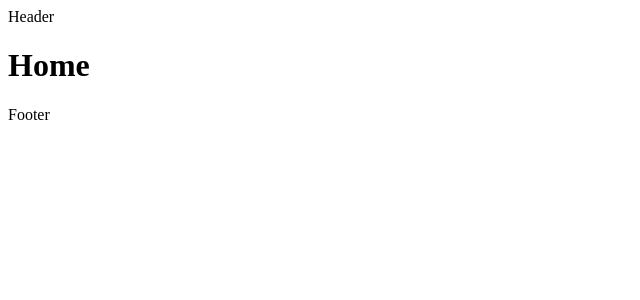
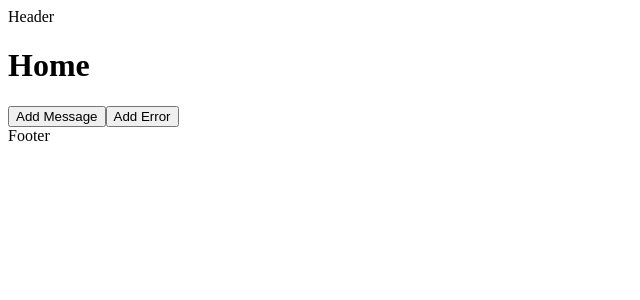
Before and after one commit to isoppp/my-nextjs-starter, a Next.js app: page / in a window 1280 px wide. Shown: the top 300 px of the page, without its empty margins (0-640 px from the left). Built offline with nearby package versions, Linux system fonts and the light colour scheme.

Commit message:
add flash message components for recoil example

```diff
--- a/package.json
+++ b/package.json
@@ -27,6 +27,7 @@
   "dependencies": {
     "@types/node": "^14.14.25",
     "@types/react": "^17.0.1",
+    "clsx": "^1.1.1",
     "next": "^10.0.6",
     "react": "^17.0.1",
     "react-dom": "^17.0.1",
@@ -37,6 +38,7 @@
   "devDependencies": {
     "@tailwindcss/aspect-ratio": "^0.2.0",
     "@tailwindcss/custom-forms": "^0.2.1",
+    "@types/react-dom": "^17.0.1",
     "@typescript-eslint/eslint-plugin": "^4.14.2",
     "@typescript-eslint/parser": "^4.14.2",
     "autoprefixer": "^10.2.4",
--- /dev/null
+++ b/src/hooks/useClient.ts
@@ -0,0 +1,11 @@
+import { useState, useEffect } from 'react'
+
+export const useClient = (): boolean => {
+  const [isClient, setIsClient] = useState(false)
+
+  useEffect(() => {
+    if (typeof window !== 'undefined') setIsClient(true)
+  }, [])
+
+  return isClient
+}
--- a/src/pages/_app.tsx
+++ b/src/pages/_app.tsx
@@ -1,6 +1,7 @@
 import AppFooter from '@/components/AppFooter'
 import AppHeader from '@/components/AppHeader'
 import { DebugObserver } from '@/components/core/DebugObserver'
+import FlashMessages from '@/components/shared/FlashMessages'
 import { AppProps } from 'next/app'
 import Head from 'next/head'
 import 'tailwindcss/tailwind.css'
@@ -23,6 +24,7 @@ export default function MyApp({ Component, pageProps }: AppProps): JSX.Element {
           <Component {...pageProps} />
         </main>
         <AppFooter />
+        <FlashMessages />
       </QueryClientProvider>
     </RecoilRoot>
   )
--- a/src/pages/index.tsx
+++ b/src/pages/index.tsx
@@ -1,6 +1,16 @@
+import { useFlashMessageDispatcher } from '@/hooks/useFlashMessageDispatcher'
 import { NextPage } from 'next'
 
 const IndexPage: NextPage = () => {
-  return <h1>Home</h1>
+  const { addSuccessMessage, addErrorMessage } = useFlashMessageDispatcher()
+  return (
+    <div>
+      <h1>Home</h1>
+      <div>
+        <button onClick={() => addSuccessMessage('Success!')}>Add Message</button>
+        <button onClick={() => addErrorMessage('Error!')}>Add Error</button>
+      </div>
+    </div>
+  )
 }
 export default IndexPage
```
Also changed, not shown: 2 other files (tests, documents, lock files or other folders).
